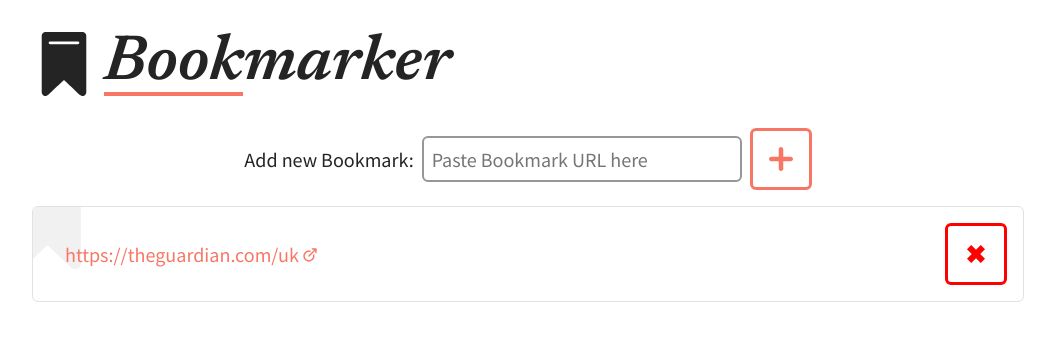
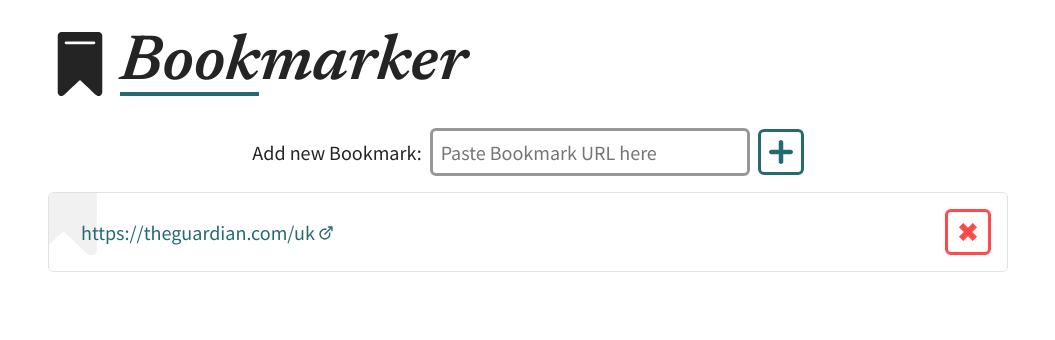
Before and after one commit to jackfreeman279/bookmarker, a React (Create React App) app: page / in a window 1280 px wide. Shown: the top 340 px of the page, without its empty margins (112-1167 px from the left). Built offline with nearby package versions, Linux system fonts and the light colour scheme.

Commit message:
removed unused edit button stylin

```diff
--- a/src/components/AddBookmark.js
+++ b/src/components/AddBookmark.js
@@ -21,15 +21,17 @@ const Input = styled.input`
     min-width: 32rem;
     margin-left: var(--spacing-s);
     padding: var(--spacing-s);
-    border: 2px solid var(--medium-ui);
+    border: 3px solid var(--medium-ui);
     border-radius: 6px;
 
+    &:focus,
     &:active {
         border-color: var(--primary);
+        outline: none;
     }
 
     &.error {
-        border-color: var(--negative);
+        border-color: var(--error);
     }
 `;
 
--- a/src/styles/_buttons.scss
+++ b/src/styles/_buttons.scss
@@ -4,7 +4,7 @@
     position: relative;
     display: flex;
     align-items: center;
-    padding: var(--spacing);
+    padding: var(--spacing-s) var(--spacing-s);
     text-align: center;
     line-height: 1;
     background-color: var(--white);
@@ -38,7 +38,7 @@
         color: var(--primary);
 
         @include hover {
-            background-color: var(--primary-hover);
+            background-color: var(--primary);
         }
     }
 
@@ -47,25 +47,16 @@
         color: var(--secondary);
 
         @include hover {
-            background-color: var(--secondary-hover);
-        }
-    }
-
-    &--edit {
-        border-color: var(--neutral);
-        color: var(--neutral);
-
-        @include hover {
-            background-color: var(--neutral);
+            background-color: var(--secondary);
         }
     }
 
     &--delete {
-        border-color: var(--negative);
-        color: var(--negative);
+        border-color: var(--error);
+        color: var(--error);
 
         @include hover {
-            background-color: var(--negative);
+            background-color: var(--error);
         }
     }
 
--- a/src/styles/_global.scss
+++ b/src/styles/_global.scss
@@ -27,6 +27,7 @@ html {
 body {
     margin: 0;
     color: var(--text-dark);
+    overflow-x: hidden;
 }
 
 h1,
@@ -58,6 +59,8 @@ button {
 }
 
 a {
+    color: var(--text-dark);
+    text-decoration: none;
 
     @include hover {
         text-decoration: none;
--- a/src/styles/_layout.scss
+++ b/src/styles/_layout.scss
@@ -2,10 +2,10 @@
     width: 100%;
     max-width: var(--wrapper-width);
     margin: 0 auto;
-    padding: 0 var(--spacing);
+    padding: 0 var(--spacing-l);
 
     @media (max-width: $break-tablet) {
-        padding: 0 var(--spacing-s);
+        padding: 0 var(--spacing);
     }
 }
 
--- a/src/styles/_tooltip.scss
+++ b/src/styles/_tooltip.scss
@@ -1,6 +1,6 @@
 .tooltip {
     position: absolute;
-    bottom: calc(100% - var(--spacing-xs));
+    bottom: calc(100% - .2rem);
     left: 50%;
     padding: var(--spacing-s) var(--spacing);
     color: var(--text-dark);
@@ -29,4 +29,9 @@
     &.is-active {
         transform: translateX(-50%) scale(1); // this can also be used as the hover value
     }
+
+    &--error {
+        border: 1px solid var(--error);
+        color: var(--error);
+    }
 }
--- a/src/styles/_typography.scss
+++ b/src/styles/_typography.scss
@@ -57,8 +57,3 @@ strong,
 p {
     line-height: 1.6;
 }
-
-a {
-    color: var(--text-dark);
-    text-decoration: none;
-}
--- a/src/styles/_variables.scss
+++ b/src/styles/_variables.scss
@@ -2,10 +2,7 @@
 
 :root {
     // Colours
-    --primary: #f87666;
-    --primary-hover: #f42f15;
-    --secondary: #104f55;
-    --secondary-hover: #0a3033;
+    --primary: #246A73;
     --text-dark: #242424;
     --text-light: #e2e2e2;
 
@@ -18,9 +15,7 @@
     --black: #000;
     --white: #fff;
 
-    --positive: green;
-    --neutral: goldenrod;
-    --negative: red;
+    --error: #FE4A49;
 
     // Layout
     --wrapper-width: 102.4rem;
@@ -30,7 +25,7 @@
     --spacing-l: 3.2rem;
     --spacing-xl: 6.4rem;
 
-    --transition: .25s ease;
+    --transition: .2s ease;
 }
 
 // Sass Variables -- statically defined so they can be compiled
```
